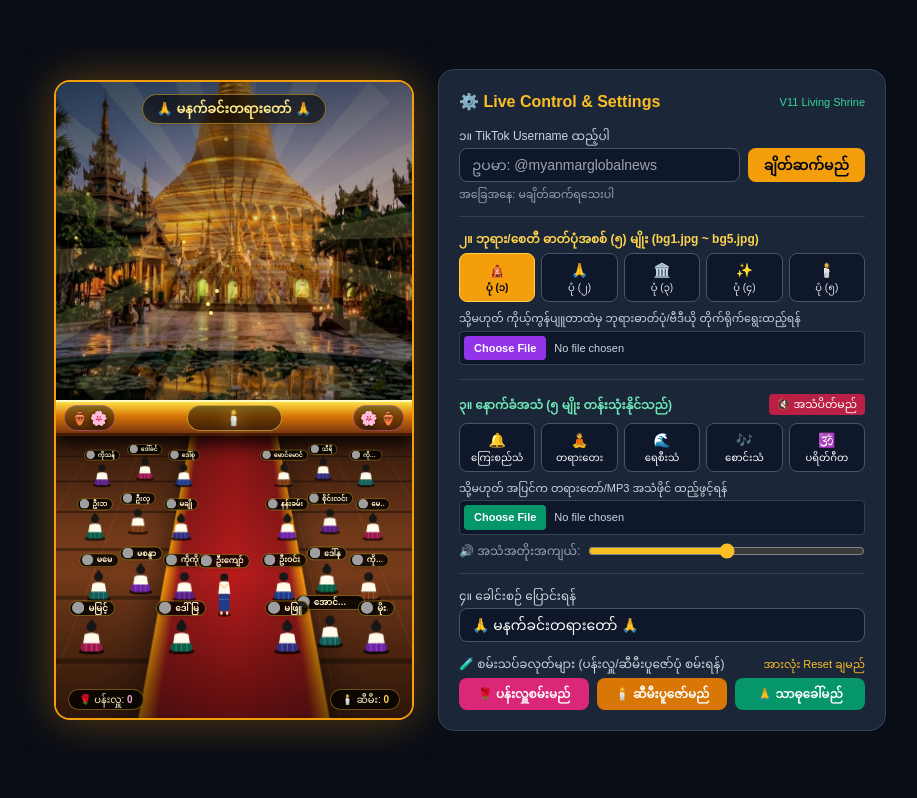
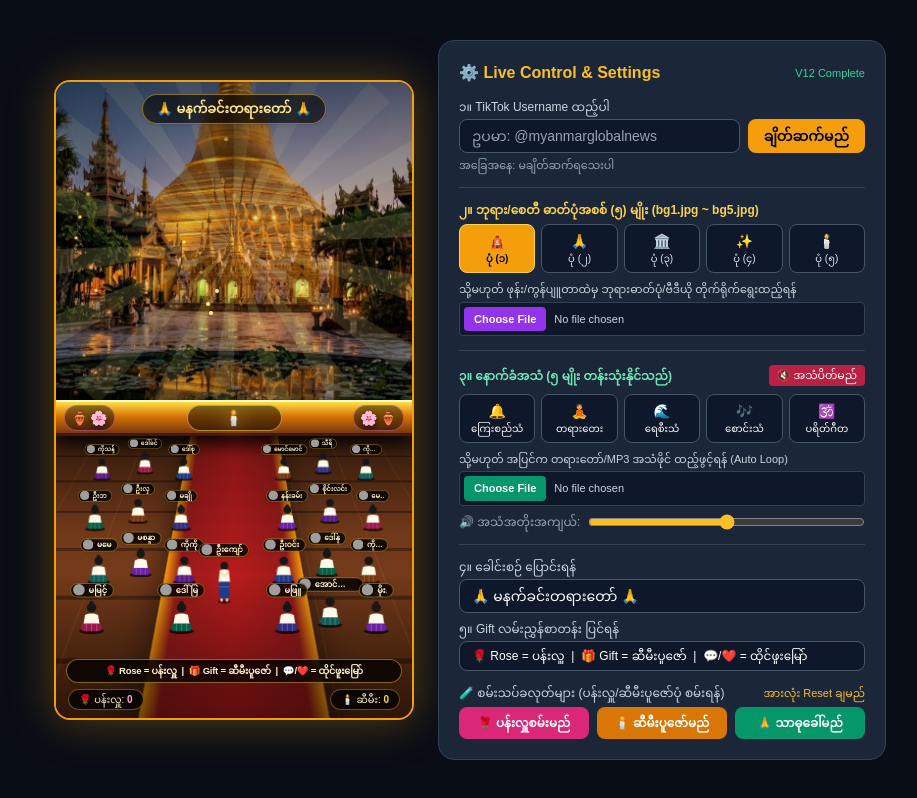
Before and after one commit to evancarter118-ctrl/tiktok-temple-live, a website: page public/index.html in a window 1280 px wide. Shown: the whole page, without its empty margins (170-1087 px from the left). Drawn offline with nearby package versions, Linux system fonts and the light colour scheme; no server answers; grey boxes are pictures that could not be loaded.

Commit message:
Update index.html

```diff
--- a/public/index.html
+++ b/public/index.html
@@ -2,7 +2,7 @@
 <html lang="my">
 <head>
     <meta charset="UTF-8">
-    <title>TikTok Interactive Live Studio - V11 (Living Shrine & Visible Offerings)</title>
+    <title>TikTok Interactive Live Studio - V12 (Complete Edition)</title>
     <script src="https://cdn.tailwindcss.com"></script>
     <script src="/socket.io/socket.io.js"></script>
     <style>
@@ -215,7 +215,7 @@
 
         <!-- 2. ဘုရားစင် ရွှေပလ္လင်ဘောင် (ပန်းလှူ/ဆီမီးပူဇော်မှုများ အထင်အရှား မြင်ရမည့် စင်တန်း) -->
         <div class="shrine-ledge flex items-center justify-between px-2">
-            <!-- ဘယ်ဘက် ပန်းအိုးစင် (Rose ပို့လေ ပန်းပွင့်များ တိုးပွားလာမည်) -->
+            <!-- ဘယ်ဘက် ပန်းအိုးစင် -->
             <div class="flex items-center bg-black/45 px-1.5 py-0.5 rounded-full border border-pink-400/50">
                 <span class="text-sm mr-0.5">🏺</span>
                 <div id="leftFlowerVase" class="flex -space-x-1 text-sm">
@@ -223,7 +223,7 @@
                 </div>
             </div>
 
-            <!-- အလယ် ဆီမီးခုံတန်း (Gift ပို့လေ ဆီမီးတောက်များ လင်းထိန်လာမည်) -->
+            <!-- အလယ် ဆီမီးခုံတန်း -->
             <div id="centerCandleRow" class="flex items-center justify-center gap-0.5 bg-black/50 px-2 py-0.5 rounded-full border border-amber-300/60 min-w-[95px] text-sm">
                 <span class="lit-candle">🕯️</span>
             </div>
@@ -257,10 +257,20 @@
         <!-- 5. ကြမ်းပြင်ပေါ်တွင် ထိုင်/လျှောက် ပူဇော်နေသည့် လူများ -->
         <div id="templeStage" class="absolute inset-0 z-20 pointer-events-none"></div>
 
-        <!-- 6. အောက်ခြေ ကုသိုလ်ပြ ဘားတန်း -->
-        <div class="relative z-30 px-3 pb-2 flex justify-between items-center text-[10px] text-amber-100 pointer-events-none">
-            <span class="bg-black/75 backdrop-blur-sm px-2.5 py-0.5 rounded-full border border-amber-400/40">🌹 ပန်းလှူ: <b id="flowerCount" class="text-pink-300">0</b></span>
-            <span class="bg-black/75 backdrop-blur-sm px-2.5 py-0.5 rounded-full border border-amber-400/40">🕯️ ဆီမီး: <b id="candleCount" class="text-amber-300">0</b></span>
+        <!-- 6. အောက်ခြေ: Gift လမ်းညွှန်စာတန်း နှင့် စုစုပေါင်း ကုသိုလ်ပြ ဘားတန်း -->
+        <div class="relative z-30 px-2.5 pb-2 space-y-1.5 pointer-events-none">
+            <!-- Gift Guide Overlay Bar -->
+            <div class="bg-black/75 backdrop-blur-md border border-amber-400/50 rounded-xl px-2 py-1 text-[9.5px] text-amber-100 shadow-lg">
+                <div id="displayGuideText" class="text-center font-bold tracking-tight">
+                    🌹 Rose = ပန်းလှူ &nbsp;|&nbsp; 🎁 Gift = ဆီမီးပူဇော် &nbsp;|&nbsp; 💬/❤️ = ထိုင်ဖူးမြော်
+                </div>
+            </div>
+
+            <!-- ကုသိုလ်အရေအတွက်ပြ ဘားတန်း -->
+            <div class="flex justify-between items-center text-[10px] text-amber-100 px-0.5">
+                <span class="bg-black/75 backdrop-blur-sm px-2.5 py-0.5 rounded-full border border-amber-400/40">🌹 ပန်းလှူ: <b id="flowerCount" class="text-pink-300">0</b></span>
+                <span class="bg-black/75 backdrop-blur-sm px-2.5 py-0.5 rounded-full border border-amber-400/40">🕯️ ဆီမီး: <b id="candleCount" class="text-amber-300">0</b></span>
+            </div>
         </div>
     </div>
 
@@ -268,7 +278,7 @@
     <div class="w-full max-w-md bg-slate-800/95 backdrop-blur-lg p-5 rounded-2xl border border-slate-700 space-y-3.5 max-h-[95vh] overflow-y-auto">
         <h2 class="text-base font-bold text-amber-400 flex items-center justify-between">
             <span>⚙️ Live Control & Settings</span>
-            <span class="text-[11px] text-emerald-400 font-normal">V11 Living Shrine</span>
+            <span class="text-[11px] text-emerald-400 font-normal">V12 Complete</span>
         </h2>
 
         <!-- 1. TikTok Connect -->
@@ -283,7 +293,7 @@
 
         <hr class="border-slate-700">
 
-        <!-- 2. Pagoda Photos & Animation Speed -->
+        <!-- 2. Pagoda Photos & Upload -->
         <div>
             <label class="block text-xs text-amber-300 font-bold mb-1.5">၂။ ဘုရား/စေတီ ဓာတ်ပုံအစစ် (၅) မျိုး (bg1.jpg ~ bg5.jpg)</label>
             <div class="grid grid-cols-5 gap-1.5">
@@ -303,7 +313,7 @@
                     <span class="text-sm">🕯️</span><span>ပုံ (၅)</span>
                 </button>
             </div>
-            <label class="block text-[11px] text-slate-300 mt-2 mb-1">သို့မဟုတ် ကိုယ့်ကွန်ပျူတာထဲမှ ဘုရားဓာတ်ပုံ/ဗီဒီယို တိုက်ရိုက်ရွေးထည့်ရန်</label>
+            <label class="block text-[11px] text-slate-300 mt-2 mb-1">သို့မဟုတ် ဖုန်း/ကွန်ပျူတာထဲမှ ဘုရားဓာတ်ပုံ/ဗီဒီယို တိုက်ရိုက်ရွေးထည့်ရန်</label>
             <input type="file" id="bgUpload" accept="image/*,video/*" onchange="changeBackground(event)" class="w-full text-[11px] text-slate-300 file:mr-2 file:py-1 file:px-2.5 file:rounded file:border-0 file:text-[11px] file:font-bold file:bg-purple-600 file:text-white bg-slate-900 rounded border border-slate-700 p-1">
         </div>
 
@@ -335,7 +345,7 @@
             </div>
 
             <div>
-                <label class="block text-[11px] text-slate-300 mb-1">သို့မဟုတ် အပြင်က တရားတော်/MP3 အသံဖိုင် ထည့်ဖွင့်ရန်</label>
+                <label class="block text-[11px] text-slate-300 mb-1">သို့မဟုတ် အပြင်က တရားတော်/MP3 အသံဖိုင် ထည့်ဖွင့်ရန် (Auto Loop)</label>
                 <input type="file" id="audioUpload" accept="audio/*" onchange="uploadCustomAudio(event)" class="w-full text-[11px] text-slate-300 file:mr-2 file:py-1 file:px-2.5 file:rounded file:border-0 file:text-[11px] file:font-bold file:bg-emerald-600 file:text-white bg-slate-900 rounded border border-slate-700 p-1">
                 <audio id="customAudioPlayer" controls loop class="w-full h-8 mt-1.5 hidden"></audio>
             </div>
@@ -348,12 +358,19 @@
 
         <hr class="border-slate-700">
 
-        <!-- 4. Custom Title & Test Mode -->
-        <div>
-            <label class="block text-xs text-slate-300 mb-1">၄။ ခေါင်းစဉ် ပြောင်းရန်</label>
-            <input type="text" id="titleInput" value="🙏 မနက်ခင်းတရားတော် 🙏" oninput="document.getElementById('displayTitle').innerText = this.value" class="w-full bg-slate-900 border border-slate-600 rounded-lg px-3 py-1.5 text-sm">
+        <!-- 4. Custom Title & Gift Guide Text -->
+        <div class="space-y-2">
+            <div>
+                <label class="block text-xs text-slate-300 mb-1">၄။ ခေါင်းစဉ် ပြောင်းရန်</label>
+                <input type="text" id="titleInput" value="🙏 မနက်ခင်းတရားတော် 🙏" oninput="document.getElementById('displayTitle').innerText = this.value" class="w-full bg-slate-900 border border-slate-600 rounded-lg px-3 py-1.5 text-sm">
+            </div>
+            <div>
+                <label class="block text-xs text-slate-300 mb-1">၅။ Gift လမ်းညွှန်စာတန်း ပြင်ရန်</label>
+                <input type="text" id="guideInput" value="🌹 Rose = ပန်းလှူ  |  🎁 Gift = ဆီမီးပူဇော်  |  💬/❤️ = ထိုင်ဖူးမြော်" oninput="document.getElementById('displayGuideText').innerText = this.value" class="w-full bg-slate-900 border border-slate-600 rounded-lg px-3 py-1.5 text-xs">
+            </div>
         </div>
 
+        <!-- 5. Test Mode -->
         <div>
             <div class="flex justify-between items-center mb-1.5">
                 <label class="text-xs text-slate-300">🧪 စမ်းသပ်ခလုတ်များ (ပန်းလှူ/ဆီမီးပူဇော်ပုံ စမ်းရန်)</label>
@@ -420,7 +437,6 @@
             }
         }
 
-        // ပန်းလှူလျှင် ဘုရားစင်ပေါ်ရှိ ပန်းအိုး (၂) အိုးထဲတွင် ပန်းပွင့်များ တိုးပွားစေခြင်း + နှင်းဆီပွင့်ဖတ် ကြွေကျစေခြင်း
         function addVisualFlowerOffering(count) {
             const leftVase = document.getElementById('leftFlowerVase');
             const rightVase = document.getElementById('rightFlowerVase');
@@ -435,7 +451,6 @@
                 if (targetVase.children.length > 6) targetVase.removeChild(targetVase.firstChild);
             }
 
-            // Screen အပေါ်မှ နှင်းဆီပန်းပွင့်ဖတ်လေးများ ကြွေကျစေခြင်း
             const liveScreen = document.getElementById('liveScreen');
             for (let j = 0; j < 7; j++) {
                 const petal = document.createElement('div');
@@ -448,7 +463,6 @@
             }
         }
 
-        // ဆီမီးပူဇော်လျှင် ဘုရားစင်အလယ်တန်းတွင် ဆီမီးတောက်များ ထွန်းညှိပေးခြင်း
         function addVisualCandleOffering(count) {
             const candleRow = document.getElementById('centerCandleRow');
             for (let i = 0; i < Math.min(count, 4); i++) {
@@ -482,14 +496,14 @@
         const outfitColors = ['#581c87', '#9d174d', '#1e3a8a', '#065f46', '#78350f', '#312e81', '#115e59', '#6b21a8'];
 
         const crowdSpots = [
-            { x: 13, y: 65 }, { x: 25, y: 64 }, { x: 36, y: 65 },
-            { x: 11, y: 73 }, { x: 23, y: 72 }, { x: 35, y: 73 },
-            { x: 12, y: 82 }, { x: 24, y: 81 }, { x: 36, y: 82 },
-            { x: 10, y: 90 }, { x: 23, y: 89 }, { x: 35, y: 90 },
-            { x: 64, y: 65 }, { x: 75, y: 64 }, { x: 87, y: 65 },
-            { x: 65, y: 73 }, { x: 77, y: 72 }, { x: 89, y: 73 },
-            { x: 64, y: 82 }, { x: 76, y: 81 }, { x: 88, y: 82 },
-            { x: 65, y: 90 }, { x: 77, y: 89 }, { x: 90, y: 90 }
+            { x: 13, y: 64 }, { x: 25, y: 63 }, { x: 36, y: 64 },
+            { x: 11, y: 71.5 }, { x: 23, y: 70.5 }, { x: 35, y: 71.5 },
+            { x: 12, y: 79.5 }, { x: 24, y: 78.5 }, { x: 36, y: 79.5 },
+            { x: 10, y: 87 }, { x: 23, y: 86 }, { x: 35, y: 87 },
+            { x: 64, y: 64 }, { x: 75, y: 63 }, { x: 87, y: 64 },
+            { x: 65, y: 71.5 }, { x: 77, y: 70.5 }, { x: 89, y: 71.5 },
+            { x: 64, y: 79.5 }, { x: 76, y: 78.5 }, { x: 88, y: 79.5 },
+            { x: 65, y: 87 }, { x: 77, y: 86 }, { x: 90, y: 87 }
         ];
 
         const starterNames = [
@@ -540,8 +554,8 @@
             actor.el.style.top = `${actor.y}%`;
             actor.el.style.zIndex = actor.state === 'offering' ? 120 : Math.round(actor.y);
 
-            const scale = 0.65 + ((actor.y - 60) / 32) * 0.40;
-            actor.el.style.transform = `translate(-50%, -100%) scale(${Math.max(0.62, Math.min(1.06, scale))})`;
+            const scale = 0.65 + ((actor.y - 60) / 32) * 0.38;
+            actor.el.style.transform = `translate(-50%, -100%) scale(${Math.max(0.62, Math.min(1.04, scale))})`;
 
             const pillStyle = actor.state === 'offering'
                 ? 'bg-pink-950/95 border-pink-400 text-amber-200 scale-105'
@@ -601,7 +615,7 @@
 
             p.state = 'walking';
             p.x = 46 + Math.random() * 8;
-            p.y = 63 + Math.random() * 25;
+            p.y = 63 + Math.random() * 23;
             renderActor(p);
 
             setTimeout(() => {
@@ -636,7 +650,7 @@
                 actor.offeringEmoji = emoji;
                 actor.giftCount = count;
                 actor.x = 50;
-                actor.y = 91;
+                actor.y = 87;
                 renderActor(actor);
 
                 setTimeout(() => {
@@ -661,7 +675,7 @@
             } else {
                 actor.state = 'walking';
                 actor.x = 50;
-                actor.y = 90;
+                actor.y = 86;
                 renderActor(actor);
                 setTimeout(() => {
                     const spot = crowdSpots[actor.spotIndex];
@@ -766,7 +780,7 @@
         }
 
         function connectTikTok() {
-            if (!socket) return alert('Address Bar တွင် http://localhost:3000 မှတစ်ဆင့် ဖွင့်ပါ။');
+            if (!socket) return alert('Address Bar တွင် http://localhost:3000 (သို့) Render URL မှတစ်ဆင့် ဖွင့်ပါ။');
             const username = document.getElementById('usernameInput').value;
             if (!username) return alert('TikTok Username အရင်ထည့်ပါ');
             document.getElementById('statusText').innerText = 'ချိတ်ဆက်နေပါသည်...';
```
